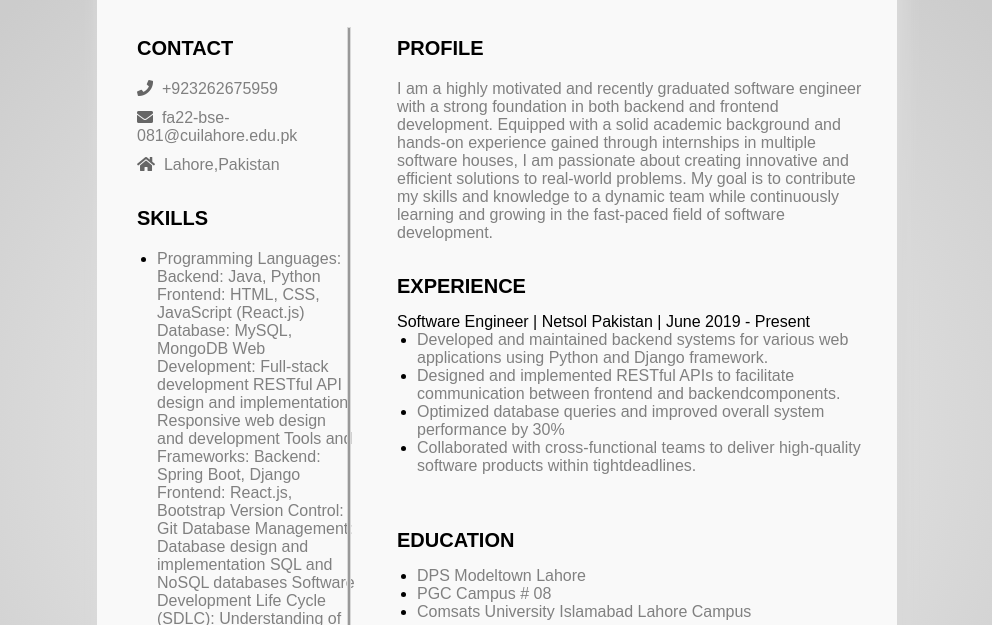
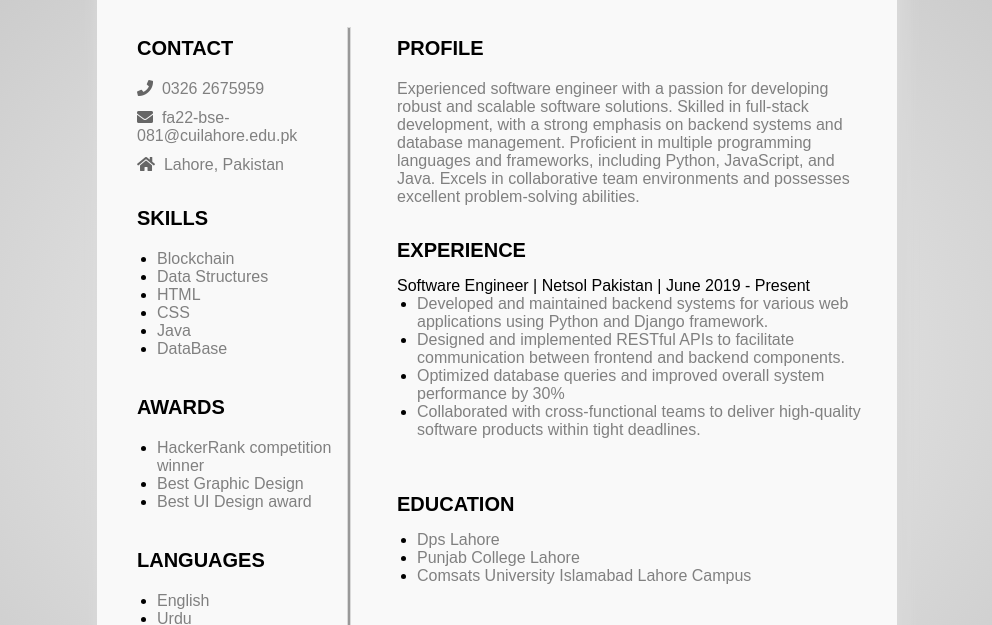
Before and after one commit to Shahzaib-Ahmad/cv, a plain HTML site: page index.html in a window 1280 px wide. Shown: the part 160-785 px from the top of the page, without its empty margins (143-1135 px from the left). Drawn offline with Linux system fonts and the light colour scheme.

Commit message:
Update index.html

```diff
--- a/index.html
+++ b/index.html
@@ -12,7 +12,7 @@
 <body>
   <div class="main ">
     <div class="top-section">
-      <img src="e:\desktop\album\IMG_0759.JPG" class="profile">
+      <img src="WhatsApp I.jpeg" class="profile">
       <p class="p1">Shahzaib Ahmad</p>
       <p class="p2">Software Engineer</p>
     </div>
@@ -21,46 +21,26 @@
     <div class="col-div-4">
       <div class="content-box" style="padding-left: 40px;">
         <p class="head">Contact</p>
-        <p class="p3"><i class="fa fa-phone"></i>&nbsp;&nbsp;+923262675959</p>
+        <p class="p3"><i class="fa fa-phone"></i>&nbsp;&nbsp;0326 2675959</p>
         <p class="p3"><i class="fa fa-envelope"></i>&nbsp;&nbsp;fa22-bse-081@cuilahore.edu.pk</p>
-        <p class="p3"><i class="fa fa-home"></i>&nbsp;&nbsp;Lahore,Pakistan</p>
+        <p class="p3"><i class="fa fa-home"></i>&nbsp;&nbsp;Lahore, Pakistan</p>
         <br />
         <p class="head">Skills</p>
         <ul class="skills">
-          <li><span> Programming Languages:
-
-                        Backend: Java, Python
-                        Frontend: HTML, CSS, JavaScript (React.js)
-                        Database: MySQL, MongoDB
-                        Web Development:
-
-                        Full-stack development
-                        RESTful API design and implementation
-                        Responsive web design and development
-                        Tools and Frameworks:
-
-                        Backend: Spring Boot, Django
-                        Frontend: React.js, Bootstrap
-                        Version Control: Git
-                        Database Management:
-
-                        Database design and implementation
-                        SQL and NoSQL databases
-                        Software Development Life Cycle (SDLC):
-
-                        Understanding of SDLC processes
-                        Agile methodologies
-                        Problem Solving:
-
-                        Analytical thinking and creative problem-solving skills
-                        Attention to detail and commitment to producing high-quality code</span></li>
+          <li><span>Blockchain</span></li>
+          <li><span>Data Structures</span></li>
+          <li><span>HTML</span></li>
+          <li><span>CSS</span></li>
+          <li><span>Java</span></li>
+          <li><span>DataBase</span></li>
         </ul>
 
         <br />
         <p class="head">Awards</p>
         <ul class="skills">
-          <li><span>HTML and CSS Design award</span></li>
-          <li><span>HackerRank Competetion winner</span></li>
+          <li><span>HackerRank competition winner</span></li>
+          <li><span>Best Graphic Design</span></li>
+          <li><span>Best UI Design award</span></li>
         </ul>
 
         <br />
@@ -68,6 +48,7 @@
         <ul class="skills">
           <li><span>English</span></li>
           <li><span>Urdu</span></li>
+          <li><span>Punjabi</span></li>
         </ul>
       </div>
     </div>
@@ -77,12 +58,11 @@
     <div class="col-div-8">
       <div class="content-box">
         <p class="head">PROFILE</p>
-        <p class="p3" style="font-size: 16px;">I am a highly motivated and recently graduated software engineer
-          with a strong foundation in both backend and frontend development.
-          Equipped with a solid academic background and hands-on experience gained through internships
-          in multiple software houses, I am passionate about creating innovative and efficient solutions
-           to real-world problems. My goal is to contribute my skills and knowledge to a dynamic team
-            while continuously learning and growing in the fast-paced field of software development.</p>
+        <p class="p3" style="font-size: 16px;">Experienced software engineer with a passion for developing robust and
+          scalable software solutions. Skilled in full-stack development, with a strong emphasis on backend systems and
+          database management. Proficient in multiple programming languages and frameworks, including Python,
+          JavaScript, and Java. Excels in collaborative team environments and possesses excellent problem-solving
+          abilities.</p>
 
         <br />
         <p class="head">Experience</p>
@@ -90,9 +70,9 @@
           <ul class="skills">
             <p class="skills">Software Engineer | Netsol Pakistan | June 2019 - Present</p>
             <li><span>Developed and maintained backend systems for various web applications using Python and Django framework.</span></li>
-          <li><span>Designed and implemented RESTful APIs to facilitate communication between frontend and backendcomponents.</span></li>
+            <li><span>Designed and implemented RESTful APIs to facilitate communication between frontend and backend components.</span></li>
             <li><span>Optimized database queries and improved overall system performance by 30%</span></li>
-          <li><span>Collaborated with cross-functional teams to deliver high-quality software products within tightdeadlines.</span></li>
+            <li><span>Collaborated with cross-functional teams to deliver high-quality software products within tight deadlines.</span></li>
           </ul>
         </p>
 
@@ -100,11 +80,11 @@
         <p class="head">Education</p>
         <p class="p3" style="font-size: 14px;">
           <ul class="skills">
-          <li><span>DPS Modeltown Lahore</span></li>
-          <li><span>PGC Campus # 08</span></li>
+            <li><span>Dps Lahore</span></li>
+            <li><span>Punjab College Lahore</span></li>
             <li><span>Comsats University Islamabad Lahore Campus</span></li>
           </ul>
-
+        </p>
       </div>
     </div>
 
```
Lines whose indentation alone changed are shown as unchanged.
